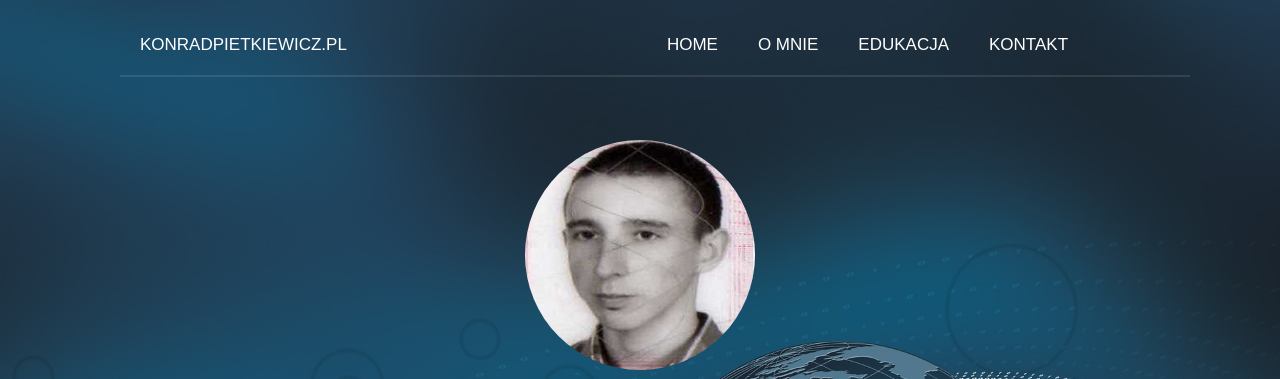
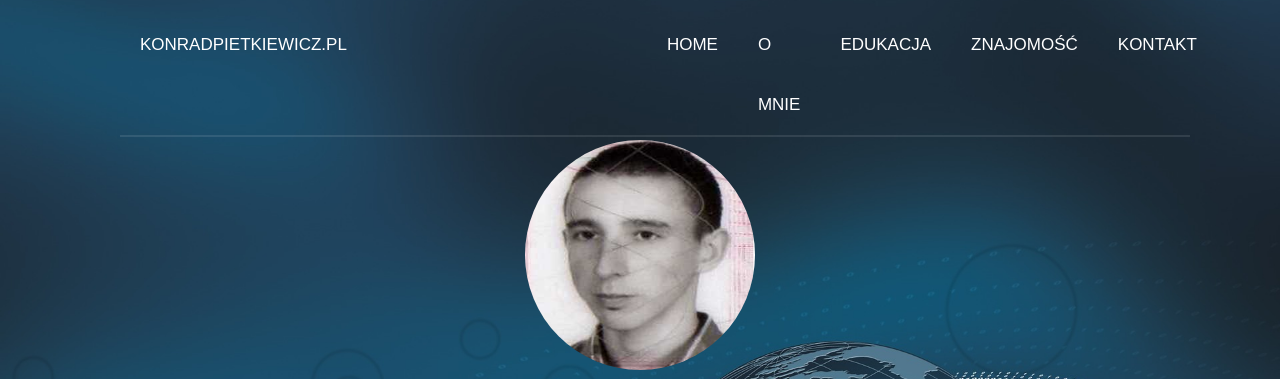
Before and after one commit to KonradPietkiewicz/Portfolio, a plain HTML site: page index.html in a window 1280 px wide. Shown: the top 379 px of the page. Drawn offline with Linux system fonts and the light colour scheme.

Commit message:
Add menu skill

```diff
--- a/index.html
+++ b/index.html
@@ -17,6 +17,7 @@
           <li class="menu_item"><a href="" class="menu_link">Home</a></li>
           <li class="menu_item"><a href="" class="menu_link">O mnie</a></li>
           <li class="menu_item"><a href="" class="menu_link">Edukacja</a></li>
+          <li class="menu_item"><a href="" class="menu_link">Znajomość</a></li>
           <li class="menu_item"><a href="" class="menu_link">Kontakt</a></li>
         </ul>
         <hr />
```
